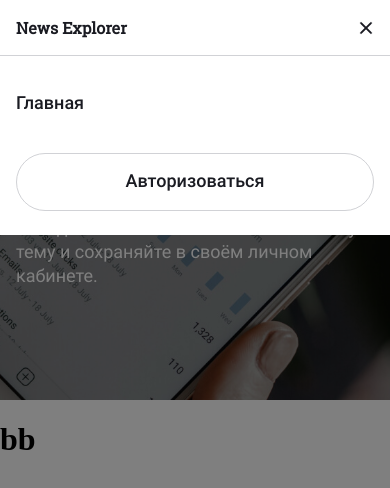
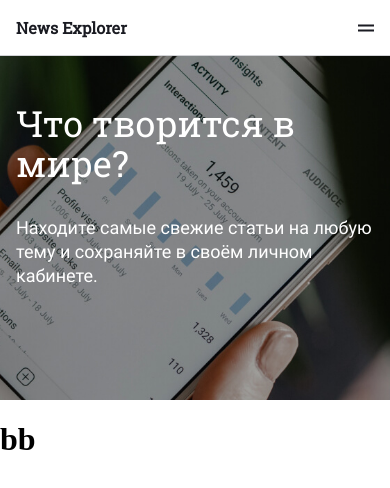
Before and after one commit to dianadomino24/news-explorer-frontend, a React (Create React App) app: page / in a window 390 px wide. Shown: the top 488 px of the page. Built offline with nearby package versions, Linux system fonts and the light colour scheme.

Commit message:
fix light theme nav menu, add translate

```diff
--- a/src/components/App/App.js
+++ b/src/components/App/App.js
@@ -20,7 +20,7 @@
   const [theme, setTheme] = useState('light');
   const [isLoggedIn, setLoggedIn] = useState(false);
   // eslint-disable-next-line no-unused-vars
-  const [isNavMenuOpened, setIsNavMenuOpened] = useState(true);
+  const [isNavMenuOpened, setIsNavMenuOpened] = useState(false);
   const history = useHistory();
 
   const openPopup = (popup) => {
--- a/src/components/Header/Header.css
+++ b/src/components/Header/Header.css
@@ -3,20 +3,8 @@
   width: 100%;
   position: fixed;
   z-index: 2;
-  /*border-bottom: 1px solid #d1d2d6;*/
-  /*box-shadow: inset 0px -1px 0px rgba(255, 255, 255, 0.2);*/
 }
-/*.header::before {*/
-/*  content: '';*/
-/*  opacity: 0;*/
-/*  z-index: -1;*/
-/*  position: fixed;*/
-/*  top: 0;*/
-/*  left: 0;*/
-/*  height: 100vh;*/
-/*  width: 100%;*/
-/*  background: #000000;*/
-/*}*/
+
 
 .header_transparent {
   background-color: transparent;
@@ -53,12 +41,9 @@
   }
 }
 @media all and (max-width: 765px) {
-  /*.header::before {*/
-  /*  opacity: 0.5;*/
-  /*}*/
-  /*.header_theme_dark {*/
-  /*  background-color: #1A1B22;*/
-  /*}*/
+  .header__container {
+    padding: 0 20px;
+  }
 }
 
 @media all and (max-width: 520px) {
--- a/src/components/Navigation/Navigation.css
+++ b/src/components/Navigation/Navigation.css
@@ -4,9 +4,8 @@
   flex-direction: row;
   justify-content: space-between;
   align-items: stretch;
-  opacity: 0;
   transition: all 0.3s ease-in-out;
-  transform: none;
+  /*transform: none;*/
 }
 
 .navigation_theme_dark {
@@ -19,10 +18,7 @@
   border-color: #D1D2D6;
 }
 
-.navigation_visible {
-  opacity: 1;
-  transform: none;
-}
+
 .navigation__list {
   padding: 0;
   margin: 0;
@@ -103,9 +99,10 @@
     left: 0;
     width: 100%;
     margin: 56px 0 0;
-    padding: 16px 16px 24px;
+    padding: 16px 36px 24px;
     box-sizing: border-box;
     height: auto;
+    opacity: 0;
   }
   .navigation::before {
     opacity: 0.5;
@@ -128,3 +125,14 @@
     padding-top: 19px;
   }
 }
+@media all and (max-width: 520px) {
+  .navigation {
+    padding: 16px 16px 24px;
+    transform: translateY(-300px);
+  }
+}
+
+  .navigation_visible {
+  opacity: 1;
+  transform: none;
+}
```
Also changed, not shown: 1 other file (tests, documents, lock files or other folders).
